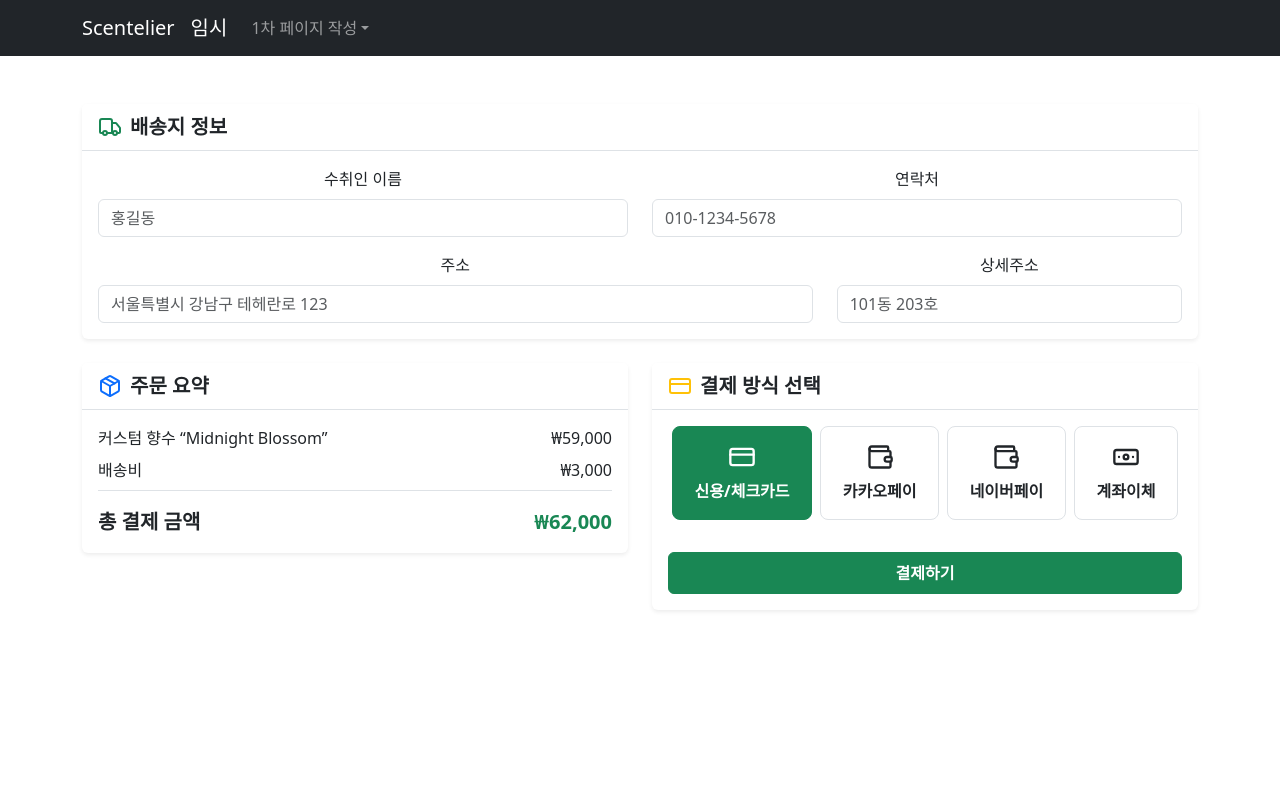
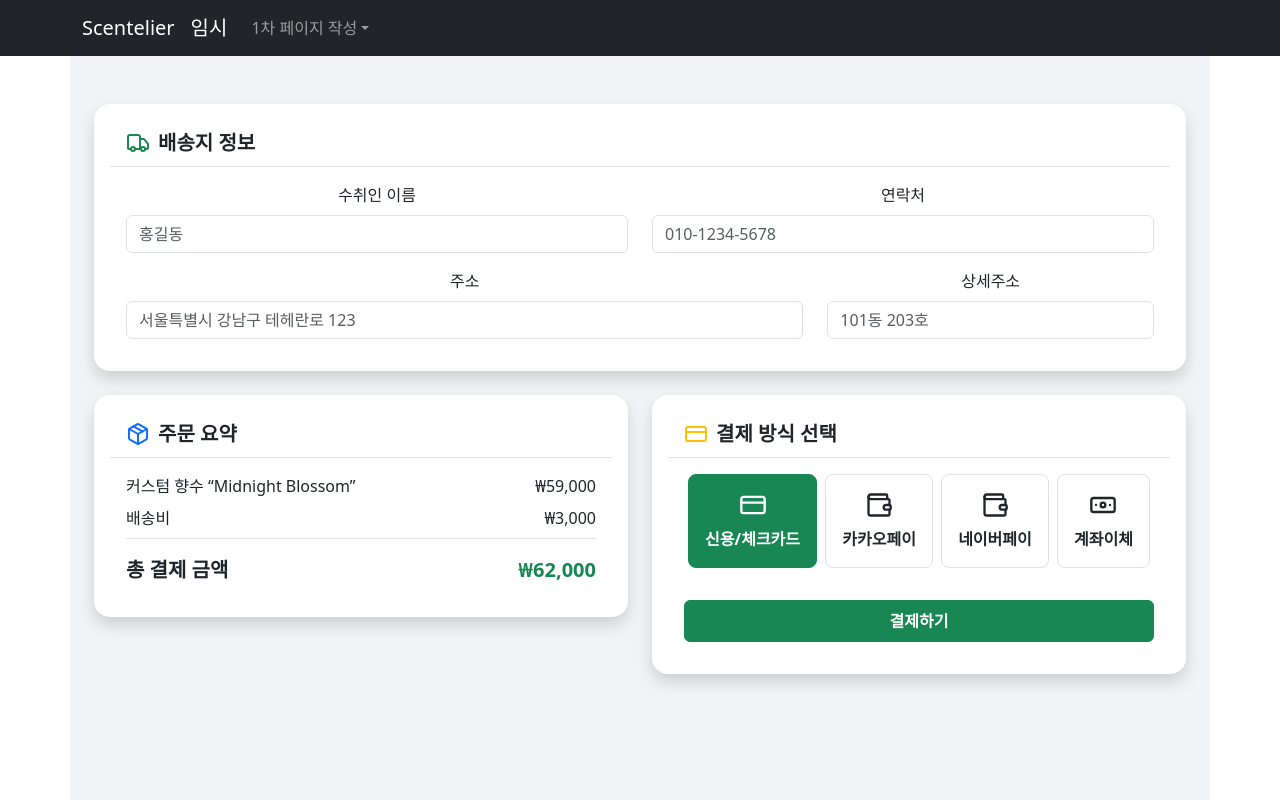
Before and after one commit to ClarkAltius/scentelier_project, a React (Create React App) app in the folder frontend/: page /payments in a window 1280 px wide. Built offline with nearby package versions, Linux system fonts and the light colour scheme; a web font is replaced by a local one.

Commit message:
Update Payments.js

```diff
--- a/frontend/src/pages/Payments.js
+++ b/frontend/src/pages/Payments.js
@@ -36,11 +36,11 @@ function Payments() {
     };
 
     return (
-        <Container className="py-5">
+        <Container className="py-5 p-4" style={{ backgroundColor: "#f1f3f6", height:"93vh" }}>
             <Row className="g-4">
                 {/* 배송 정보 */}
                 <Col md={12}>
-                    <Card className="shadow-sm border-0">
+                    <Card className="shadow border-0 p-3" style={{ borderRadius: "1rem" }} >
                         <Card.Header className="bg-white border-bottom fw-bold fs-5 d-flex align-items-center">
                             <Truck className="me-2 text-success" /> 배송지 정보
                         </Card.Header>
@@ -97,7 +97,7 @@ function Payments() {
 
                 {/* 주문 요약 */}
                 <Col md={6}>
-                    <Card className="shadow-sm border-0">
+                    <Card className="shadow border-0 p-3" style={{ borderRadius: "1rem" }} >
                         <Card.Header className="bg-white border-bottom fw-bold fs-5 d-flex align-items-center">
                             <Package className="me-2 text-primary" /> 주문 요약
                         </Card.Header>
@@ -120,7 +120,7 @@ function Payments() {
 
                 {/* 결제 방식 */}
                 <Col md={6}>
-                    <Card className="shadow-sm border-0">
+                    <Card className="shadow border-0 p-3" style={{ borderRadius: "1rem" }} >
                         <Card.Header className="bg-white border-bottom fw-bold fs-5 d-flex align-items-center">
                             <CreditCard className="me-2 text-warning" /> 결제 방식 선택
                         </Card.Header>
```
